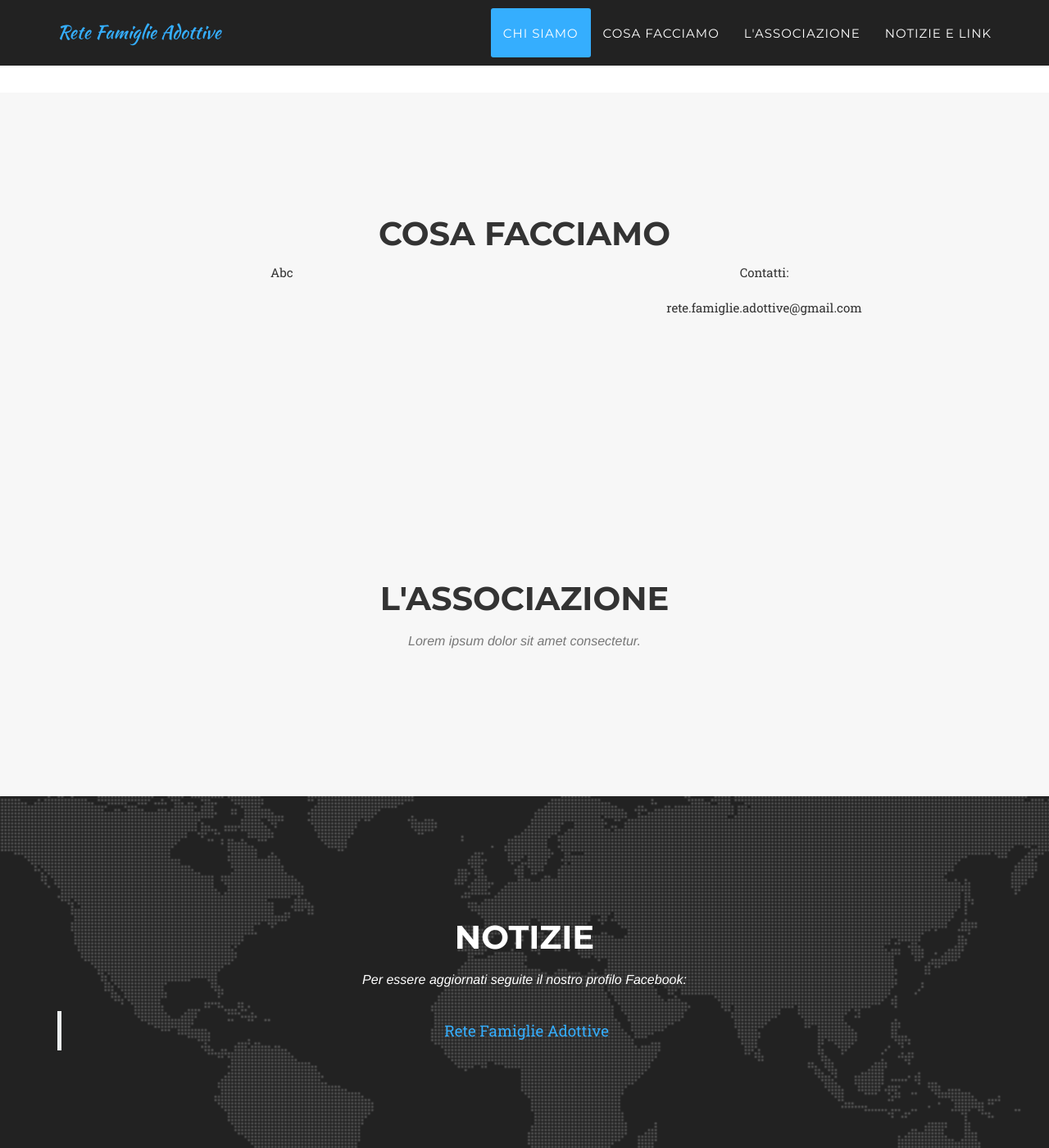
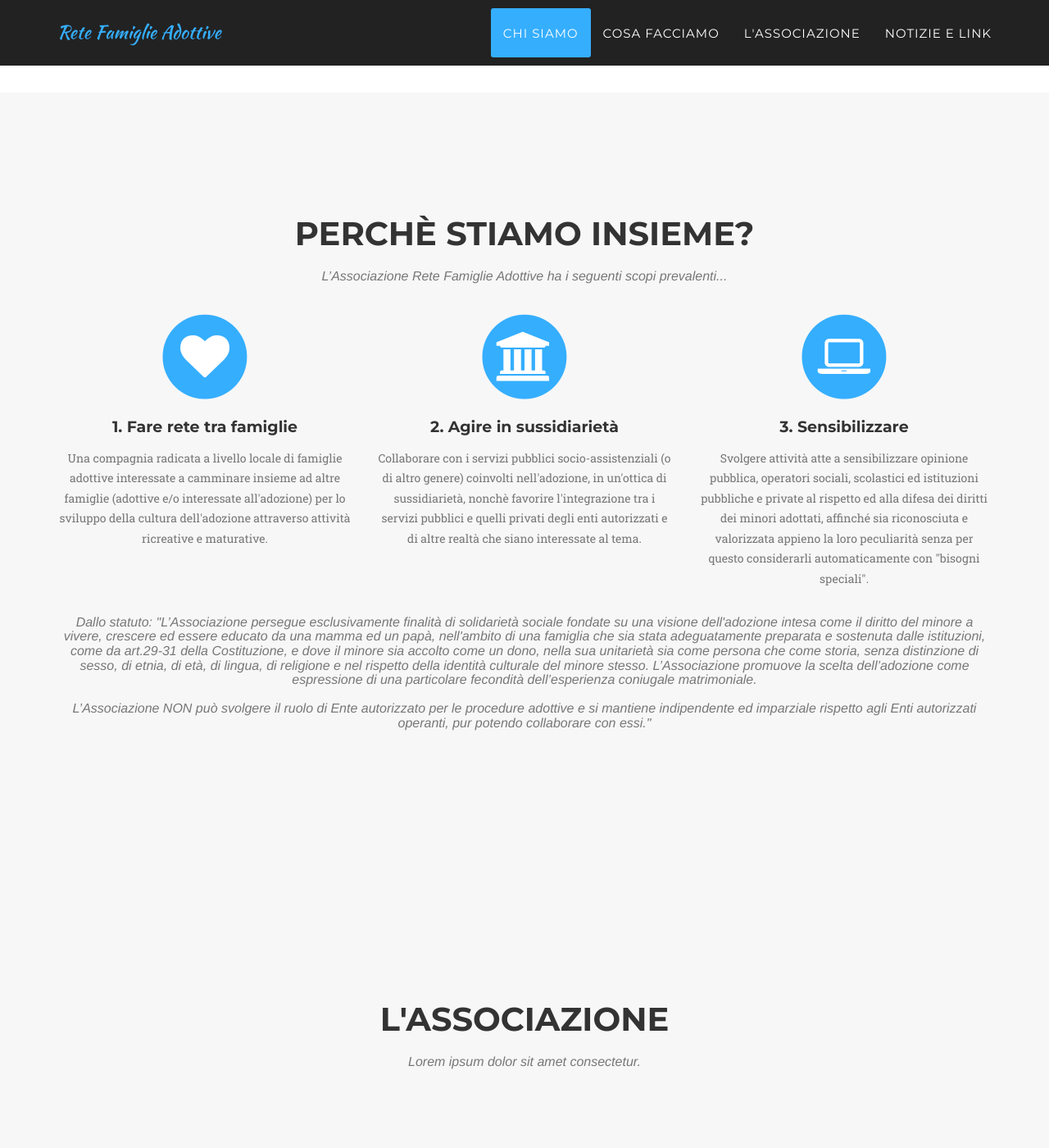
Before and after one commit to ggentili/rfa, a Jekyll site: the page built from index.html, in a window 1280 px wide and 1400 px high, scrolled down 1594 px. Shown: the whole window at 82% size. Built offline with Jekyll 4.4.1, drawn with Linux system fonts in a browser that asks for light colours; some web fonts are replaced.

Commit message:
Update portfolio_grid.html

```diff
--- a/_includes/portfolio_grid.html
+++ b/_includes/portfolio_grid.html
@@ -3,29 +3,69 @@
         <div class="container">
             <div class="row text-center">
                 <div class="col-lg-12 text-center">
-                    <h2 class="section-heading">Cosa facciamo</h2>
-                    <!-- <h3 class="section-subheading text-muted">Lorem ipsum</h3> -->
-                </div>
-            </div>
-            <div class="row text-center">
-                <div class="col-md-6 text-center">
-                    Abc
-                    &nbsp;<br>
-                </div>
-                <div class="col-md-6 text-center">
-                    <!-- messe -->
-                    Contatti:<br><br>
-                    rete.famiglie.adottive@gmail.com<br>
-                    <!--
-                    <a href="http://www.gentili.org/up22/up22_orario_messe.png"><img src="http://www.gentili.org/up22/up22_orario_messe.png" width="340" title="orario messe parrocchie della UP22 Ponte Valleceppi - cliccare per ingrandire"></a><br>
-                    &nbsp;<br>
-                    &nbsp;<br>
-                     -->
-                    &nbsp;<br>
+                    <h2 class="section-heading">Perchè stiamo insieme?</h2>
+                    <h3 class="section-subheading text-muted">L’Associazione Rete Famiglie Adottive ha i seguenti scopi prevalenti...</h3>
                 </div>
             </div>
 
-            <!-- Portfolio...
+            <div class="row text-center">
+                <div class="col-md-4">
+                    <span class="fa-stack fa-4x">
+                        <i class="fa fa-circle fa-stack-2x text-primary"></i>
+                        <i class="fa fa-heart fa-stack-1x fa-inverse"></i>
+                    </span>
+                    <!img class="img-circle img-responsive img-centered" src="https://lh3.googleusercontent.com/9VlxmtGfUU4sZR0eamoybkq2KPlZ5qEbUCEghrg7XSuBsYIaExW-2mysAvtkyogakY7ZP-smBu-pcRgRK4kiGq-Y66iqmQ=w1024-h677" alt="rfa">
+                    <h4 class="service-heading">1. Fare rete tra famiglie</h4>
+                    <p class="text-muted">Una compagnia radicata a livello locale di famiglie adottive interessate
+                        a camminare insieme ad altre famiglie (adottive e/o interessate all'adozione)
+                        per lo sviluppo della cultura dell'adozione
+                        attraverso attività ricreative e maturative.<br>
+                    </p>
+                </div>
+                <div class="col-md-4">
+                    <span class="fa-stack fa-4x">
+                        <i class="fa fa-circle fa-stack-2x text-primary"></i>
+                        <i class="fa fa-institution fa-stack-1x fa-inverse"></i>
+                    </span>
+                    <h4 class="service-heading">2. Agire in sussidiarietà</h4>
+                    <p class="text-muted">Collaborare con i servizi pubblici socio-assistenziali (o di altro genere)
+                        coinvolti nell'adozione, in un'ottica di sussidiarietà, nonchè favorire
+                        l'integrazione tra i servizi pubblici e quelli privati degli enti autorizzati
+                        e di altre realtà che siano interessate al tema.<br>
+                    </p>
+                </div>
+                <div class="col-md-4">
+                    <span class="fa-stack fa-4x">
+                        <i class="fa fa-circle fa-stack-2x text-primary"></i>
+                        <i class="fa fa-laptop fa-stack-1x fa-inverse"></i>
+                    </span>
+                    <h4 class="service-heading">3. Sensibilizzare</h4>
+                    <p class="text-muted">Svolgere attività atte a sensibilizzare opinione pubblica, operatori sociali,
+                        scolastici ed istituzioni pubbliche e private al rispetto ed alla difesa dei diritti dei minori adottati,
+                        affinché sia riconosciuta e valorizzata appieno la loro peculiarità
+                        senza per questo considerarli automaticamente con "bisogni speciali".<br>
+                    </p>
+                </div>
+            </div>
+
+            <div class="row">
+                <div class="col-lg-12 text-center">
+                    <h3 class="section-subheading text-muted">
+Dallo statuto: "L’Associazione persegue esclusivamente finalità di solidarietà sociale fondate su una visione
+dell&#39;adozione intesa come il diritto del minore a vivere, crescere ed essere educato da una mamma ed
+un papà, nell&#39;ambito di una famiglia che sia stata adeguatamente preparata e sostenuta dalle
+istituzioni, come da art.29-31 della Costituzione, e dove il minore sia accolto come un dono, nella sua
+unitarietà sia come persona che come storia, senza distinzione di sesso, di etnia, di età, di lingua, di
+religione e nel rispetto della identità culturale del minore stesso. L’Associazione promuove la scelta
+dell’adozione come espressione di una particolare fecondità dell’esperienza coniugale matrimoniale.<br>
+<br>
+L’Associazione NON può svolgere il ruolo di Ente autorizzato per le procedure adottive e si mantiene
+indipendente ed imparziale rispetto agli Enti autorizzati operanti, pur potendo collaborare con essi."<br>
+                    </h3>
+                </div>
+            </div>
+
+<!-- Portfolio...
 
             <div class="row">
             {% for post in site.posts %}
```
